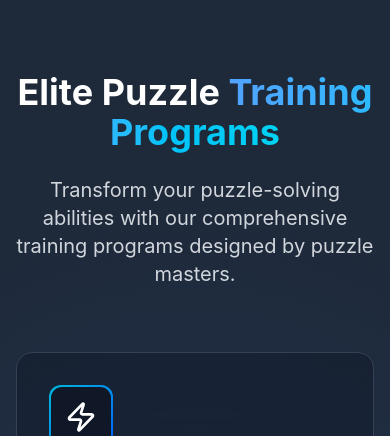
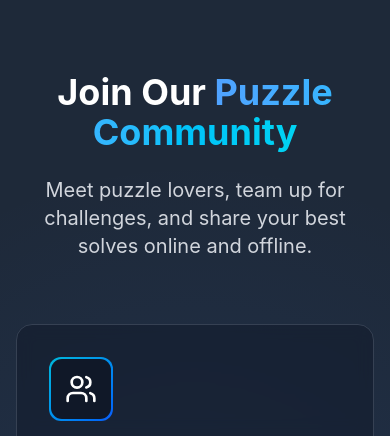
Before and after one commit to victornjiru80/puzzle-paradise, a React (Vite) app in the folder client/: page / in a window 390 px wide. Shown: the part 1564-2000 px from the top of the page. Built offline with nearby package versions, Linux system fonts and the light colour scheme; no server answers.

Commit message:
admin editing on small screens

```diff
--- a/client/src/components/Cart.jsx
+++ b/client/src/components/Cart.jsx
@@ -96,7 +96,7 @@ const Cart = ({ isOpen, onClose }) => {
                         {/* Product Image */}
                         <div className="w-16 h-16 bg-gray-600 rounded-lg overflow-hidden flex-shrink-0">
                           <img
-                            src="/api/placeholder/64/64"
+                            src={item.image || '/logo.jpg'}
                             alt={item.title}
                             className="w-full h-full object-cover"
                           />
--- a/client/src/components/PuzzlePrograms.jsx
+++ b/client/src/components/PuzzlePrograms.jsx
@@ -1,6 +1,6 @@
 import React, { useState, useEffect } from "react";
 import { motion, AnimatePresence } from "framer-motion";
-import {  Brain, Clock, Users, Target, Star, Zap } from "lucide-react";
+import {  Clock, Users, MessageCircle, HeartHandshake, Calendar, Share2 } from "lucide-react";
 
 const PuzzlePrograms = () => {
   const [currentSlide, setCurrentSlide] = useState(0);
@@ -8,61 +8,61 @@ const PuzzlePrograms = () => {
   const programs = [
     {
       id: 1,
-      title: "Elite Brain Training",
-      subtitle: "Advanced Cognitive Enhancement",
-      description: "Master complex puzzles with our intensive brain training program. Designed for serious puzzle enthusiasts who want to push their cognitive limits.",
-      features: ["Advanced Logic Puzzles", "Memory Enhancement", "Pattern Recognition", "Speed Training"],
-      duration: "12 weeks",
-      level: "Advanced",
-      iconName: "brain",
+      title: "Meet & Solve Nights",
+      subtitle: "Weekly Community Sessions",
+      description: "Join fellow puzzle lovers every week for relaxed, fun, and collaborative puzzle-solving sessions.",
+      features: ["Group Solving", "Tips & Tricks", "New Friends", "Snacks & Vibes"],
+      duration: "Every Friday",
+      level: "All Welcome",
+      iconName: "calendar",
       image: "/api/placeholder/600/400",
       color: "from-blue-500 to-cyan-500"
     },
     {
       id: 2,
-      title: "Speed Puzzle Mastery",
-      subtitle: "Lightning-Fast Problem Solving",
-      description: "Develop lightning-fast puzzle-solving skills with timed challenges and competitive training modules.",
-      features: ["Speed Challenges", "Time Management", "Quick Thinking", "Competitive Play"],
-      duration: "8 weeks",
-      level: "Intermediate",
-      iconName: "zap",
+      title: "Community Challenges",
+      subtitle: "Friendly Competitions",
+      description: "Participate in monthly community challenges and win fun prizes while leveling up your skills.",
+      features: ["Monthly Themes", "Leaderboards", "Team Play", "Prizes"],
+      duration: "Monthly",
+      level: "All Levels",
+      iconName: "users",
       image: "/api/placeholder/600/400",
       color: "from-cyan-500 to-blue-600"
     },
     {
       id: 3,
-      title: "Mind Gym Fundamentals",
-      subtitle: "Build Your Puzzle Foundation",
-      description: "Perfect for beginners! Learn the fundamentals of puzzle solving with structured lessons and progressive difficulty.",
-      features: ["Basic Techniques", "Foundation Building", "Progressive Learning", "Guided Practice"],
-      duration: "6 weeks",
-      level: "Beginner",
-      iconName: "target",
+      title: "Online Hangouts",
+      subtitle: "Discord & Socials",
+      description: "Chat daily, share progress, and drop your best solves in our active online community.",
+      features: ["24/7 Chat", "Photo Shares", "Solve Help", "Memes Allowed"],
+      duration: "Anytime",
+      level: "Everyone",
+      iconName: "message",
       image: "/api/placeholder/600/400",
       color: "from-blue-600 to-indigo-500"
     },
     {
       id: 4,
-      title: "Puzzle Community Challenge",
-      subtitle: "Team-Based Brain Training",
-      description: "Join our community challenges and solve puzzles together. Perfect for building teamwork and social puzzle-solving skills.",
-      features: ["Team Challenges", "Community Events", "Social Learning", "Group Competitions"],
+      title: "Volunteer & Share",
+      subtitle: "Give Back to the Community",
+      description: "Donate an old puzzle, help newcomers, or host a micro-session. Grow the community together!",
+      features: ["Donate Puzzles", "Mentor Newcomers", "Host Minis", "Share Resources"],
       duration: "Ongoing",
       level: "All Levels",
-      iconName: "users",
+      iconName: "share",
       image: "/api/placeholder/600/400",
       color: "from-indigo-500 to-purple-500"
     },
     {
       id: 5,
-      title: "Premium Puzzle Academy",
-      subtitle: "Exclusive Elite Training",
-      description: "Our most comprehensive program with personalized coaching, exclusive puzzles, and advanced analytics.",
-      features: ["Personal Coach", "Exclusive Content", "Advanced Analytics", "Priority Support"],
-      duration: "16 weeks",
-      level: "Premium",
-      iconName: "star",
+      title: "Buddy System",
+      subtitle: "Find Your Puzzle Partner",
+      description: "Match with puzzle buddies at your level for regular duo sessions and shared goals.",
+      features: ["Skill Match", "Consistency", "Fun Goals", "Accountability"],
+      duration: "Ongoing",
+      level: "All Levels",
+      iconName: "heart",
       image: "/api/placeholder/600/400",
       color: "from-purple-500 to-pink-500"
     }
@@ -71,13 +71,13 @@ const PuzzlePrograms = () => {
   // Icon mapping
   const getIcon = (iconName) => {
     const icons = {
-      brain: Brain,
-      zap: Zap,
-      target: Target,
       users: Users,
-      star: Star
+      message: MessageCircle,
+      heart: HeartHandshake,
+      calendar: Calendar,
+      share: Share2
     };
-    return icons[iconName] || Brain;
+    return icons[iconName] || Users;
   };
 
   // Auto-advance slides
@@ -115,13 +115,13 @@ const PuzzlePrograms = () => {
           className="text-center mb-16"
         >
           <h2 className="text-4xl md:text-5xl font-bold text-white mb-6">
-            Elite Puzzle{" "}
+            Join Our{" "}
             <span className="bg-gradient-to-r from-blue-400 to-cyan-400 bg-clip-text text-transparent">
-              Training Programs
+              Puzzle Community
             </span>
           </h2>
           <p className="text-xl text-gray-300 max-w-3xl mx-auto">
-            Transform your puzzle-solving abilities with our comprehensive training programs designed by puzzle masters.
+            Meet puzzle lovers, team up for challenges, and share your best solves online and offline.
           </p>
         </motion.div>
 
@@ -170,21 +170,21 @@ const PuzzlePrograms = () => {
                       ))}
                     </div>
 
-                    {/* Program Info */}
+                    {/* Community Info */}
                     <div className="flex items-center gap-6 mb-8">
                       <div className="flex items-center">
                         <Clock className="w-5 h-5 text-blue-400 mr-2" />
                         <span className="text-gray-300 text-sm">{programs[currentSlide].duration}</span>
                       </div>
                       <div className="flex items-center">
-                        <Target className="w-5 h-5 text-blue-400 mr-2" />
+                        <Users className="w-5 h-5 text-blue-400 mr-2" />
                         <span className="text-gray-300 text-sm">{programs[currentSlide].level}</span>
                       </div>
                     </div>
 
                     {/* CTA Button */}
                     <button className="px-8 py-4 bg-gradient-to-r from-blue-600 to-cyan-600 text-white font-semibold rounded-lg hover:from-blue-700 hover:to-cyan-700 transition-all duration-300 transform hover:scale-105 shadow-lg hover:shadow-xl w-fit">
-                      Start Training
+                      Join the Community
                     </button>
                   </div>
 
@@ -193,8 +193,8 @@ const PuzzlePrograms = () => {
                     <div className={`absolute inset-0 bg-gradient-to-br ${programs[currentSlide].color} opacity-20`}></div>
                     <div className="relative z-10 text-center">
                       {React.createElement(getIcon(programs[currentSlide].iconName), { className: "w-32 h-32 text-white/30 mx-auto mb-4" })}
-                      <p className="text-white/50 text-sm">Image placeholder</p>
-                      <p className="text-white/30 text-xs mt-2">You can add your puzzle images here</p>
+                      <p className="text-white/50 text-sm">Community vibes</p>
+                      <p className="text-white/30 text-xs mt-2">Add photos from meetups or online events</p>
                     </div>
                   </div>
                 </div>
--- a/client/src/context/CartContext.jsx
+++ b/client/src/context/CartContext.jsx
@@ -74,7 +74,17 @@ export const CartProvider = ({ children }) => {
   }, [state.items]);
 
   const addToCart = (puzzle) => {
-    dispatch({ type: 'ADD_TO_CART', payload: puzzle });
+    // Normalize incoming product shape for cart usage
+    const normalized = {
+      id: puzzle.id || puzzle._id,
+      title: puzzle.title,
+      price: puzzle.price,
+      pieces: puzzle.pieces,
+      difficulty: puzzle.difficulty,
+      image: puzzle.image,
+      quantity: puzzle.quantity || 1
+    };
+    dispatch({ type: 'ADD_TO_CART', payload: normalized });
   };
 
   const removeFromCart = (puzzleId) => {
```
Also changed, not shown: client/src/admin/AdminDashboard.jsx (+57 -2 lines).
